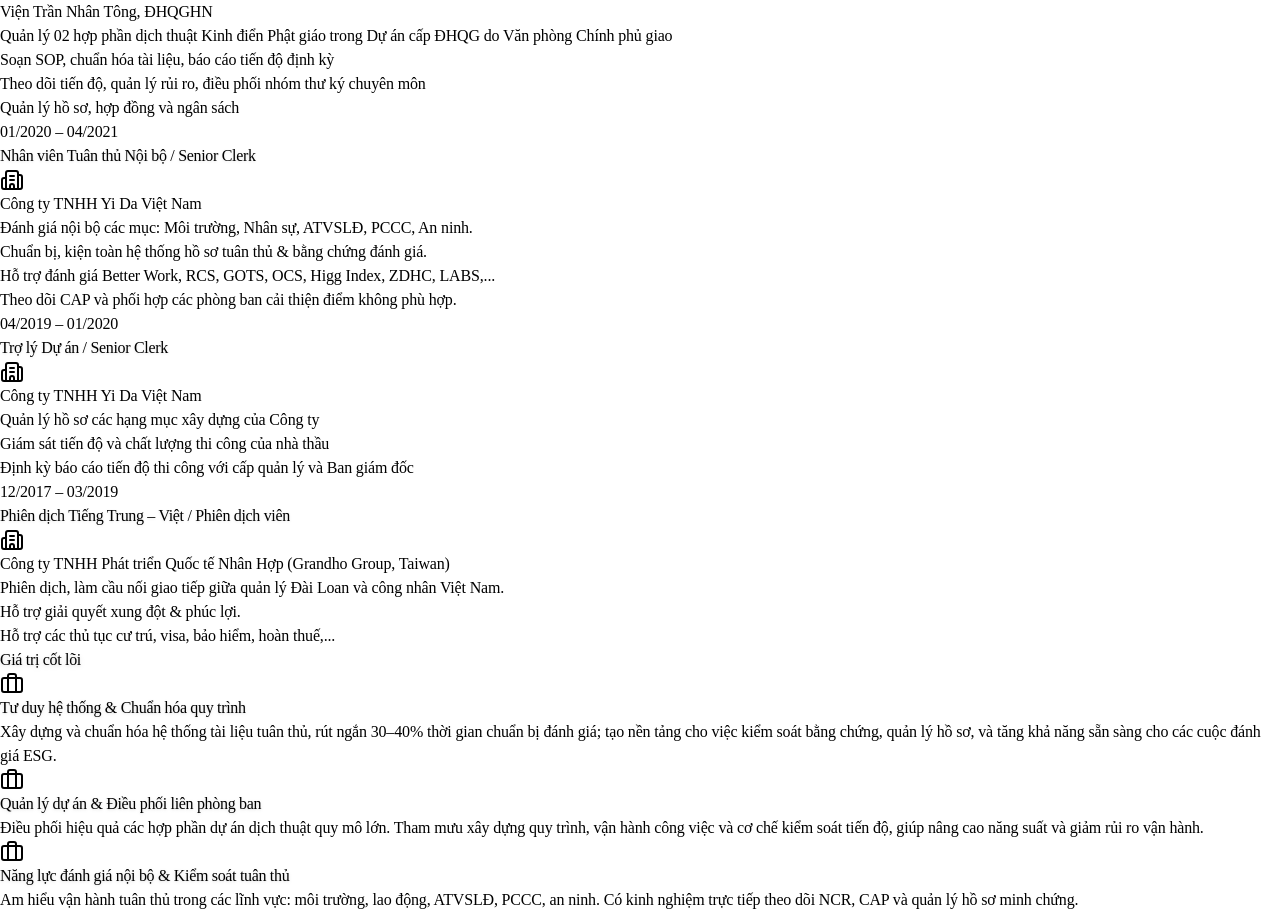
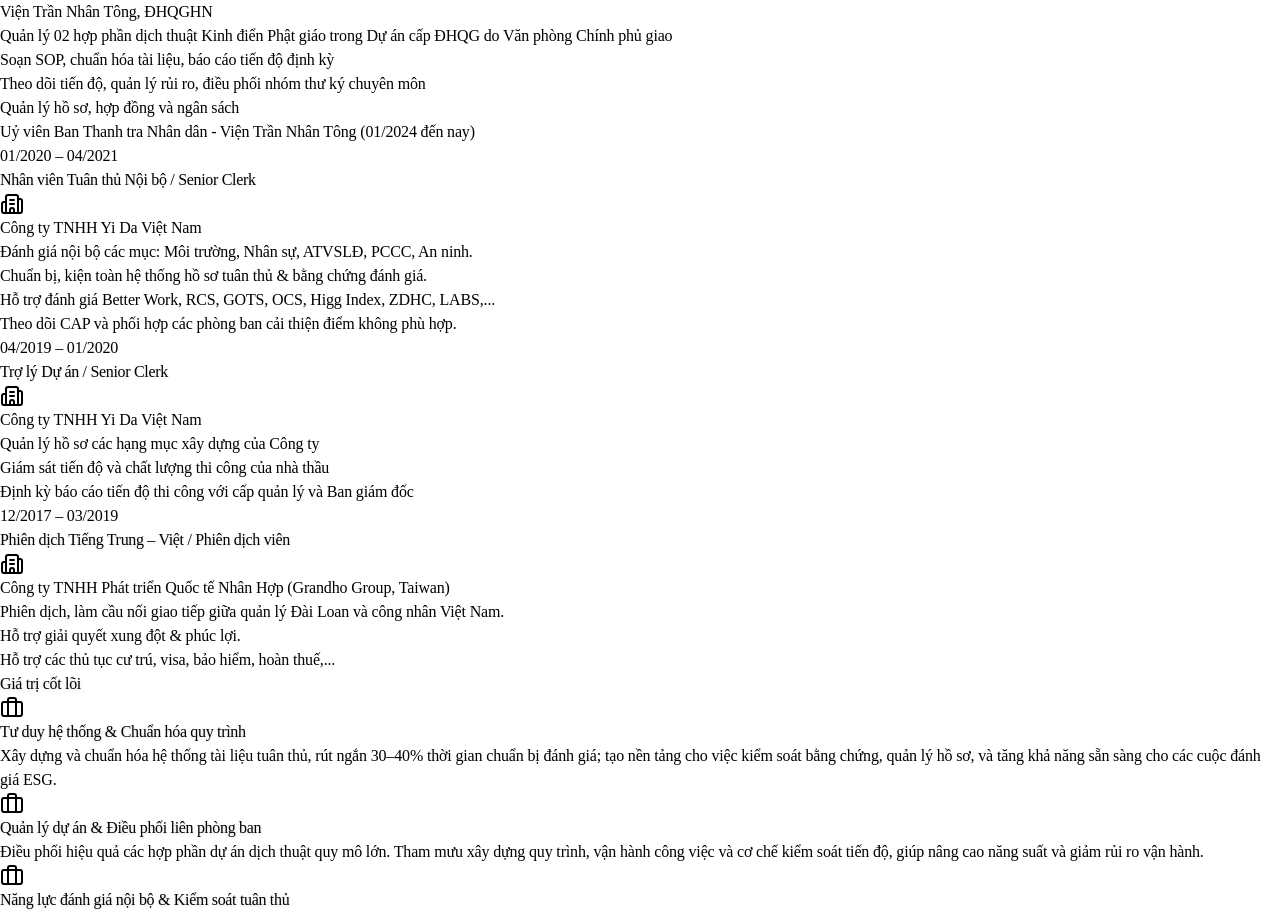
Before and after one commit to XavierNguyentnt/Portfolio-VincentNguyen, a React (Vite) app in the folder client/: page / in a window 1280 px wide. Shown: the part 3407-4318 px from the top of the page. Built offline with nearby package versions, Linux system fonts and the light colour scheme.

Commit message:
Add resume info.

```diff
--- a/client/src/data/resume.ts
+++ b/client/src/data/resume.ts
@@ -326,6 +326,7 @@ export const content = {
             "Soạn SOP, chuẩn hóa tài liệu, báo cáo tiến độ định kỳ",
             "Theo dõi tiến độ, quản lý rủi ro, điều phối nhóm thư ký chuyên môn",
             "Quản lý hồ sơ, hợp đồng và ngân sách",
+            "Uỷ viên Ban Thanh tra Nhân dân - Viện Trần Nhân Tông (01/2024 đến nay)",
           ],
         },
         {
```
